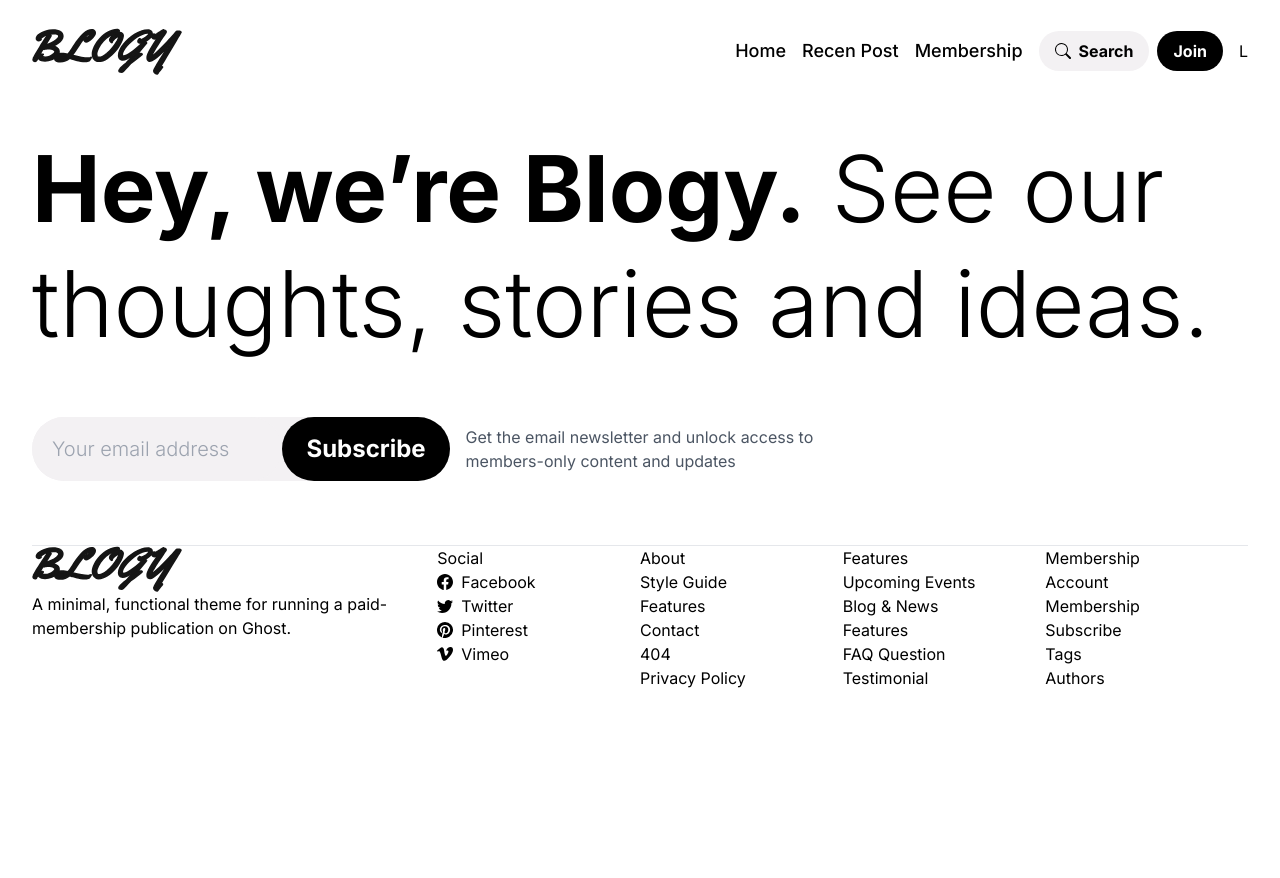
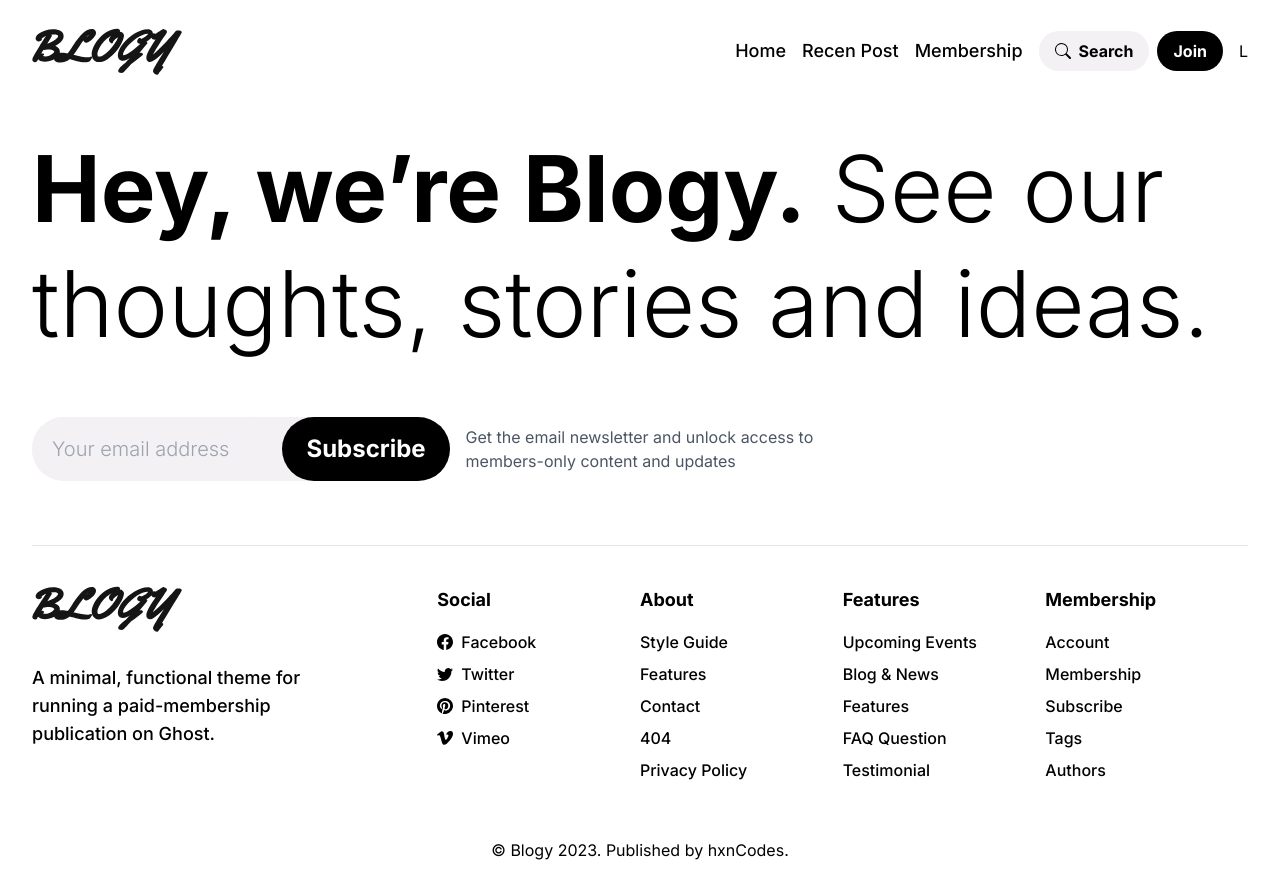
Before and after one commit to hxncodes/NEXTJS-BLOGY, a Next.js app: page / in a window 1280 px wide. Before the commit the page ends 800 px from the top, so only its background shows below. Built offline with nearby package versions, Linux system fonts and the light colour scheme.

Commit message:
Footer Section done

```diff
--- a/app/globals.css
+++ b/app/globals.css
@@ -8,7 +8,7 @@
   }
 
   a {
-    @apply hover:underline
+    @apply hover:underline font-medium
   }
 }
 
--- a/components/Footer.tsx
+++ b/components/Footer.tsx
@@ -5,13 +5,16 @@ import Logo from "./Logo";
 import { socialLinks, about, features, membership } from "@/data/links";
 const Footer = () => {
   return (
-    <footer className="grid lg:grid-cols-6">
+    <footer className="flex flex-col items-center justify-center">
+      <div className="grid lg:grid-cols-6 py-10">
         <div className="col-span-2">
+          <div className="w-3/4">
             <Logo />
-        <h2>
-          A minimal, functional theme for running a paid-membership publication
-          on Ghost.
+            <h2 className="text-lg font-medium pt-8">
+              A minimal, functional theme for running a paid-membership
+              publication on Ghost.
             </h2>
+          </div>
         </div>
         <FooterCard title="Social">
           {socialLinks.map(({ id, icon, url, link }) => (
@@ -42,6 +45,10 @@ const Footer = () => {
             </li>
           ))}
         </FooterCard>
+      </div>
+      <div className="py-4">
+        <p>© Blogy {new Date().getFullYear()}. Published by hxnCodes.</p>
+      </div>
     </footer>
   );
 };
--- a/components/FooterCard.tsx
+++ b/components/FooterCard.tsx
@@ -8,8 +8,8 @@ interface Props {
 const FooterCard = ({ title, children }: Props) => {
   return (
     <div>
-      <h3>{title}</h3>
-      <ul>{children}</ul>
+      <h3 className="font-bold text-lg pb-4">{title}</h3>
+      <ul className="flex flex-col gap-2">{children}</ul>
     </div>
   );
 };
```
Lines whose indentation alone changed are shown as unchanged.
